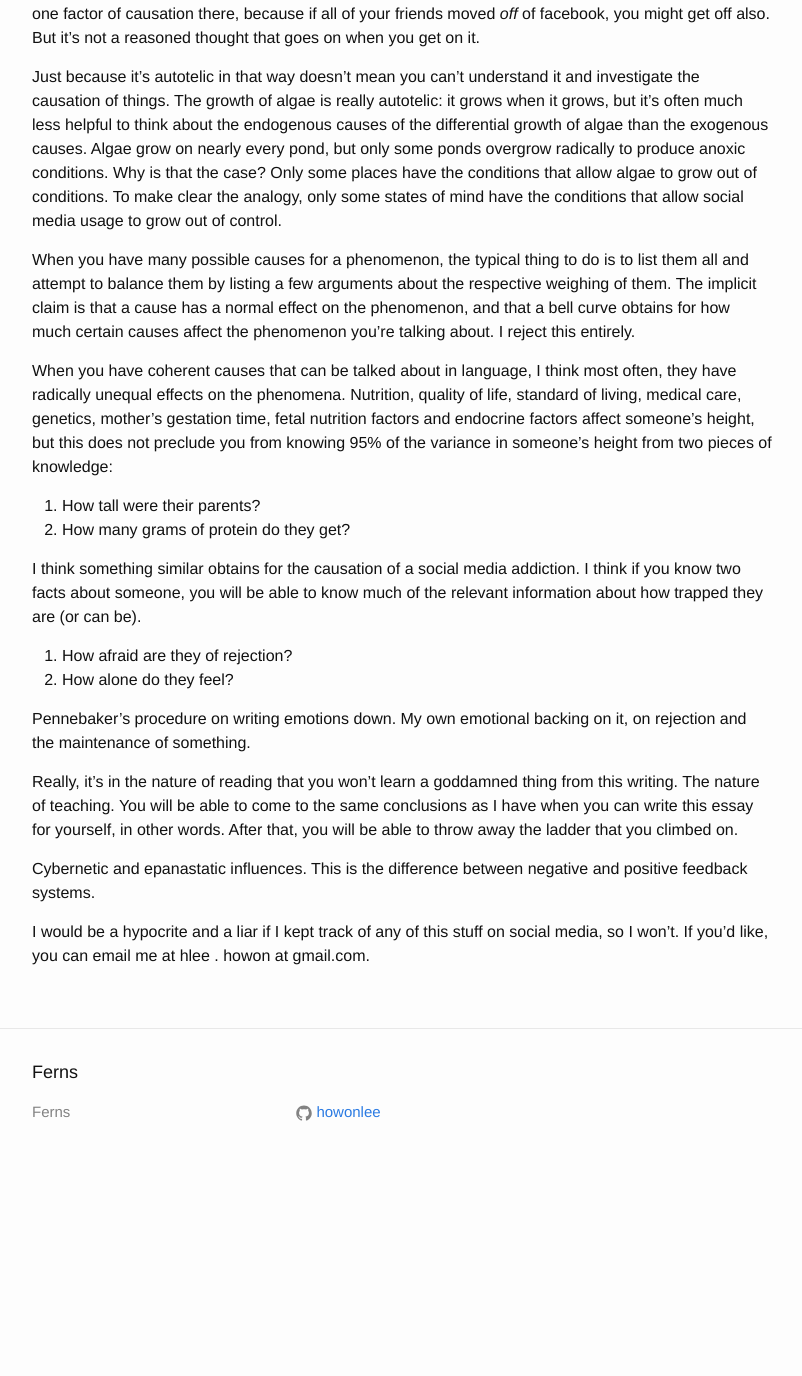
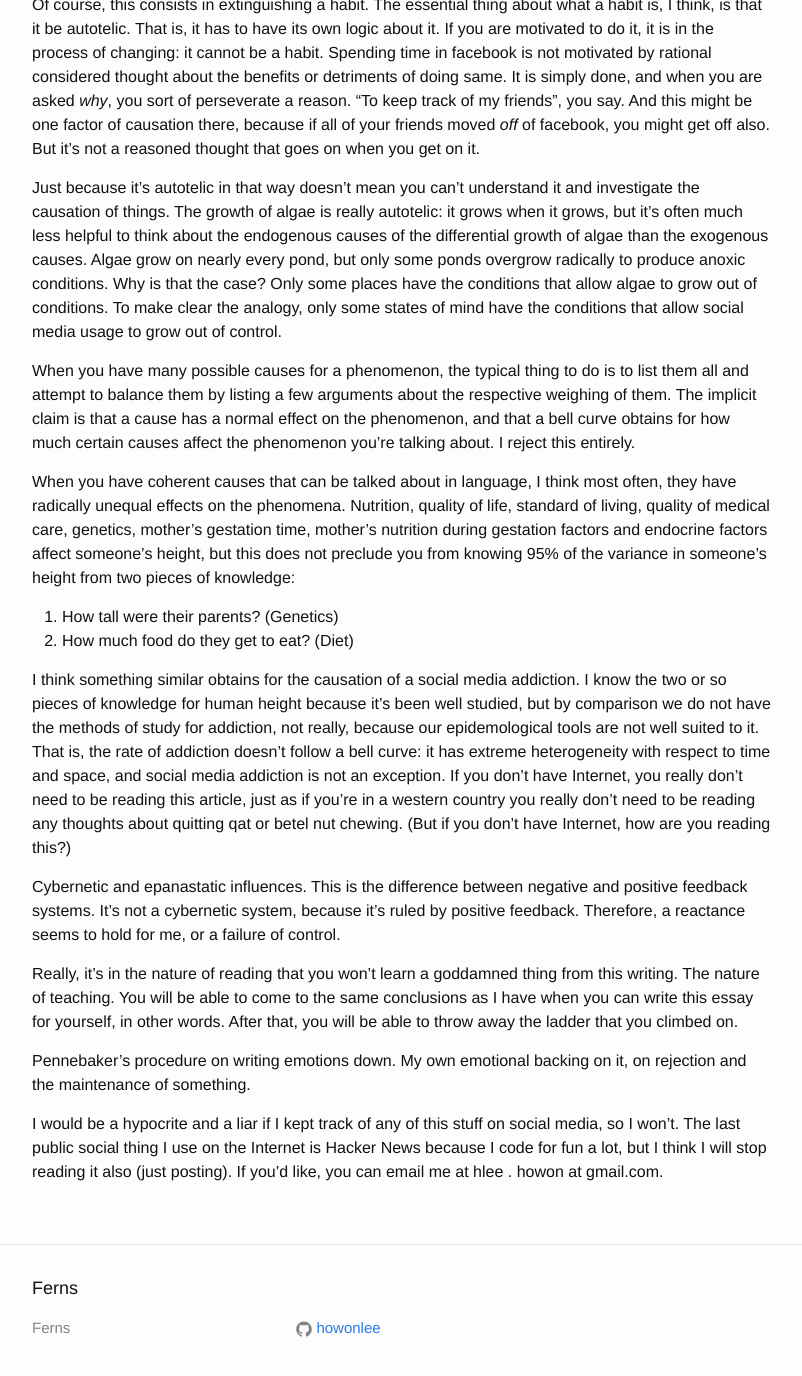
Before and after one commit to howonlee/howonlee.github.io, a Jekyll site: the page built from _posts/2015-11-8-Reflections%20On%20Quitting%20Facebook.md, in a window 1280 px wide and 1400 px high, scrolled down 432 px. Shown: the top 1376 px of the window, without its empty margins (238-1040 px from the left). Built offline with Jekyll 4.4.1, drawn with Linux system fonts in a browser that asks for light colours; before the commit the page ends 1616 px from its top, so only the background shows below that; some of the changed text lies outside the part shown.

Commit message:
add some more bits in

```diff
--- a/_posts/2015-11-8-Reflections%20On%20Quitting%20Facebook.md
+++ b/_posts/2015-11-8-Reflections%20On%20Quitting%20Facebook.md
@@ -4,6 +4,8 @@
 ---
 
 In 2012, I successfully drastically curtailed my use of facebook to once every two weeks or one week. The time I spent on facebook reduced bit by bit until I successfully quit facebook and stopped using it in 2013. I stopped using Reddit and any other social media or social networks in late 2015, down to quitting the forums I used to visit. If you're reading this, I've been able to stay off for a fair while.
+
+It wasn't that bad an addiction, really. I spent a normal-sounding amount of time - about an hour a day on facebook. I suspect that statements like these will be akin to the horrific tales you hear about the addicted past, like Americans smoking on average a pack of cigarettes every two day sometime or something.
 
 I'd like to talk about the mechanism of how I did it.
 
@@ -13,22 +15,19 @@
 
 When you have many possible causes for a phenomenon, the typical thing to do is to list them all and attempt to balance them by listing a few arguments about the respective weighing of them. The implicit claim is that a cause has a normal effect on the phenomenon, and that a bell curve obtains for how much certain causes affect the phenomenon you're talking about. I reject this entirely.
 
-When you have coherent causes that can be talked about in language, I think most often, they have radically unequal effects on the phenomena. Nutrition, quality of life, standard of living, medical care, genetics, mother's gestation time, fetal nutrition factors and endocrine factors affect someone's height, but this does not preclude you from knowing 95% of the variance in someone's height from two pieces of knowledge:
+When you have coherent causes that can be talked about in language, I think most often, they have radically unequal effects on the phenomena. Nutrition, quality of life, standard of living, quality of medical care, genetics, mother's gestation time, mother's nutrition during gestation factors and endocrine factors affect someone's height, but this does not preclude you from knowing 95% of the variance in someone's height from two pieces of knowledge:
 
-1. How tall were their parents?
-2. How many grams of protein do they get?
+1. How tall were their parents? (Genetics)
+2. How much food do they get to eat? (Diet)
 
-I think something similar obtains for the causation of a social media addiction. I think if you know two facts about someone, you will be able to know much of the relevant information about how trapped they are (or can be).
+I think something similar obtains for the causation of a social media addiction. I know the two or so pieces of knowledge for human height because it's been well studied, but by comparison we do not have the methods of study for addiction, not really, because our epidemological tools are not well suited to it. That is, the rate of addiction doesn't follow a bell curve: it has extreme heterogeneity with respect to time and space, and social media addiction is not an exception. If you don't have Internet, you really don't need to be reading this article, just as if you're in a western country you really don't need to be reading any thoughts about quitting qat or betel nut chewing. (But if you don't have Internet, how are you reading this?)
 
-1. How afraid are they of rejection?
-2. How alone do they feel?
+Cybernetic and epanastatic influences. This is the difference between negative and positive feedback systems. It's not a cybernetic system, because it's ruled by positive feedback. Therefore, a reactance seems to hold for me, or a failure of control.
+
+Really, it's in the nature of reading that you won't learn a goddamned thing from this writing.
+The nature of teaching. You will be able to come to the same conclusions as I have when you can write this essay for yourself, in other words. After that, you will be able to throw away the ladder that you climbed on.
 
 Pennebaker's procedure on writing emotions down.
 My own emotional backing on it, on rejection and the maintenance of something.
 
-Really, it's in the nature of reading that you won't learn a goddamned thing from this writing.
-The nature of teaching. You will be able to come to the same conclusions as I have when you can write this essay for yourself, in other words. After that, you will be able to throw away the ladder that you climbed on.
-
-Cybernetic and epanastatic influences. This is the difference between negative and positive feedback systems.
-
-I would be a hypocrite and a liar if I kept track of any of this stuff on social media, so I won't. If you'd like, you can email me at hlee . howon at gmail.com.
+I would be a hypocrite and a liar if I kept track of any of this stuff on social media, so I won't. The last public social thing I use on the Internet is Hacker News because I code for fun a lot, but I think I will stop reading it also (just posting). If you'd like, you can email me at hlee . howon at gmail.com.
```
